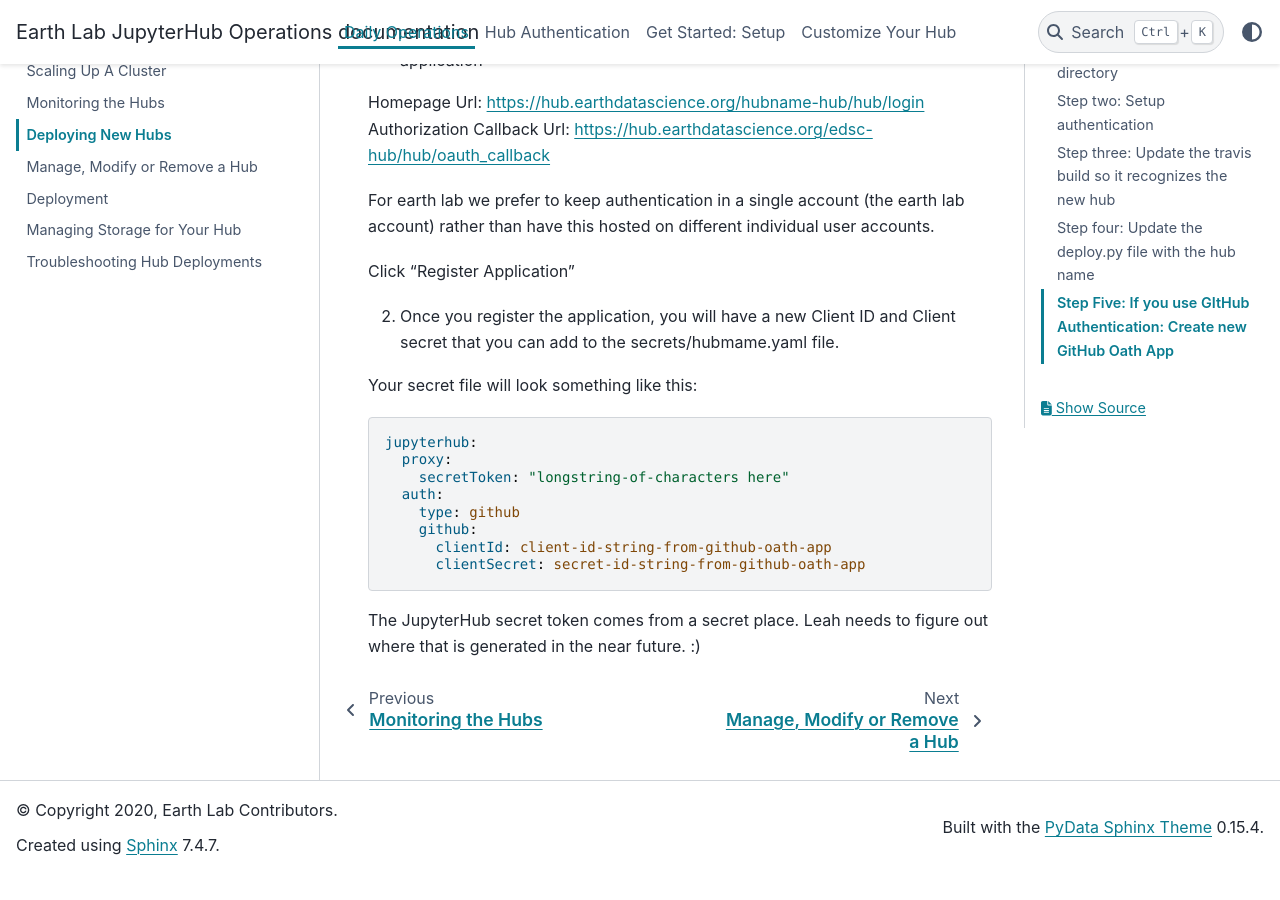
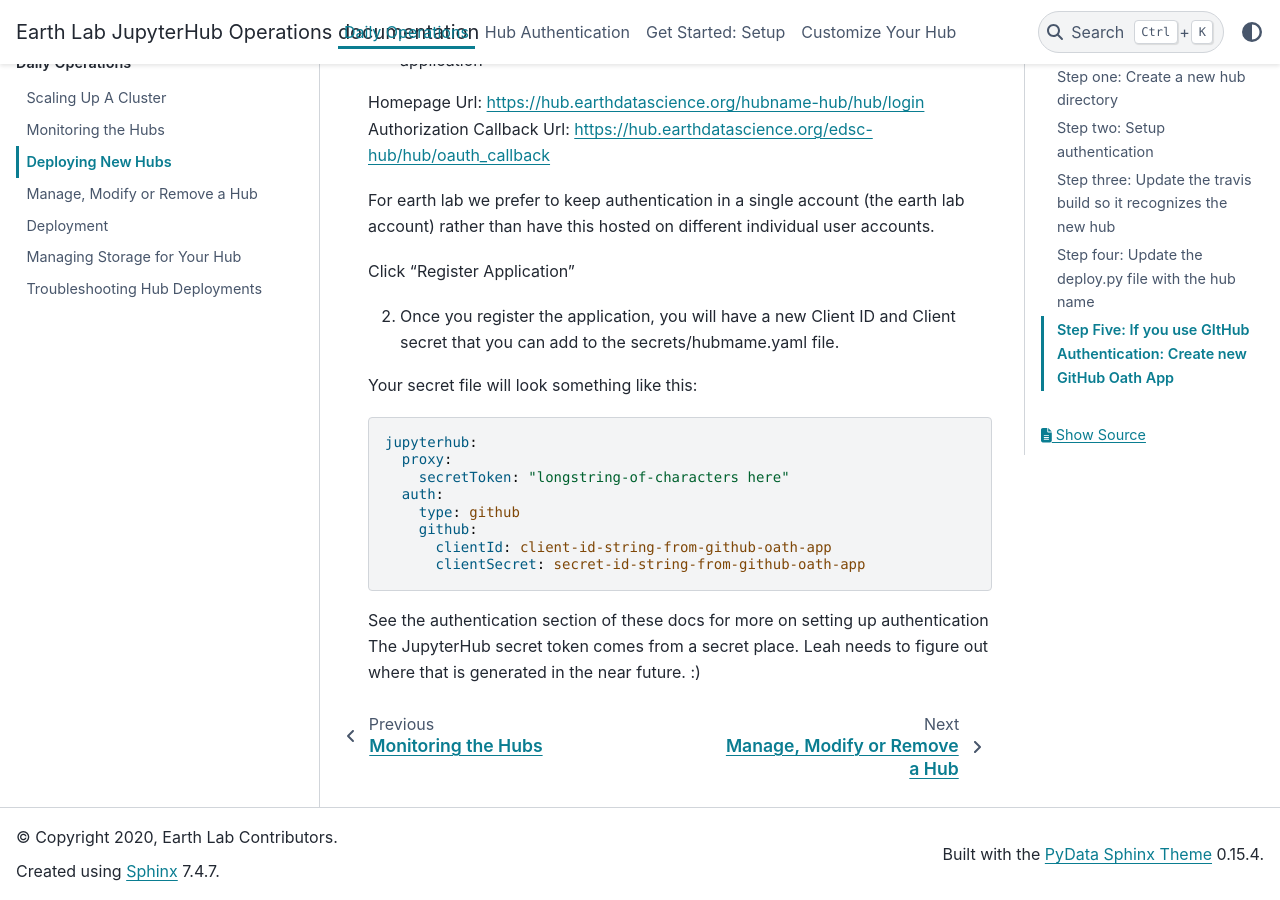
Before and after one commit to earthlab/hub-ops, a Sphinx documentation site: the page built from docs/source/daily-operations/new-hub.rst, in a window 1280 px wide and 900 px high, scrolled down 3065 px. Built offline with Sphinx 7.4.7 and the PyData theme 0.15.4, drawn with Linux system fonts in a browser that asks for light colours; before the commit the page ends 3939 px from its top, so only the background shows below that.

Commit message:
add the setup auth to main doc

```diff
--- a/docs/source/daily-operations/new-hub.rst
+++ b/docs/source/daily-operations/new-hub.rst
@@ -157,5 +157,6 @@ Your secret file will look something like this:
         clientId: client-id-string-from-github-oath-app
         clientSecret: secret-id-string-from-github-oath-app
 
+See the authentication section of these docs for more on setting up authentication
 The JupyterHub secret token comes from a secret place. Leah needs to figure out
 where that is generated in the near future. :)
```
